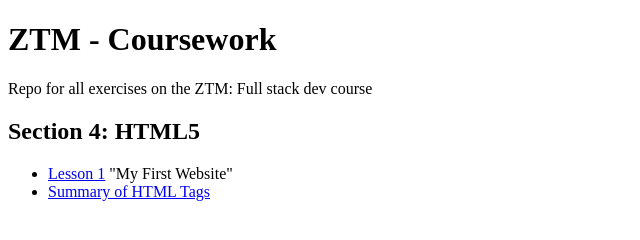
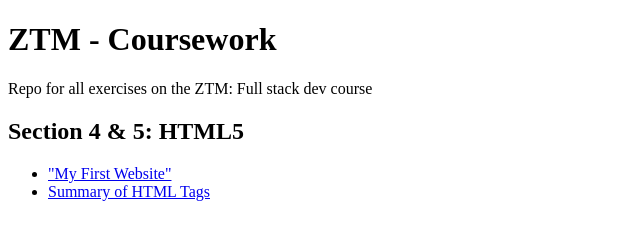
Before and after one commit to MartinBurton/ZTM-Coursework, a plain HTML site: page index.html in a window 1280 px wide. Shown: the whole page, without its empty margins (0-640 px from the left). Drawn offline with Linux system fonts and the light colour scheme.

Commit message:
Put section 4 and 5 into the same catagory as they are both on HTML

```diff
--- a/index.html
+++ b/index.html
@@ -9,9 +9,9 @@
 <body>
     <h1>ZTM - Coursework</h1>
     <p>Repo for all exercises on the ZTM: Full stack dev course</p>
-    <h2>Section 4: HTML5</h2>
+    <h2>Section 4 & 5: HTML5</h2>
     <ul>
-        <li><a href="S4_FirstWebsite/index.html">Lesson 1</a> "My First Website"</li>
+        <li><a href="S4_FirstWebsite/index.html">"My First Website"</a></li>
         <li><a href="S4_HTMLTags/htmlTagsPage.html">Summary of HTML Tags</a></li>
     </ul>
 </body>
```
Also changed, not shown: README.md.
